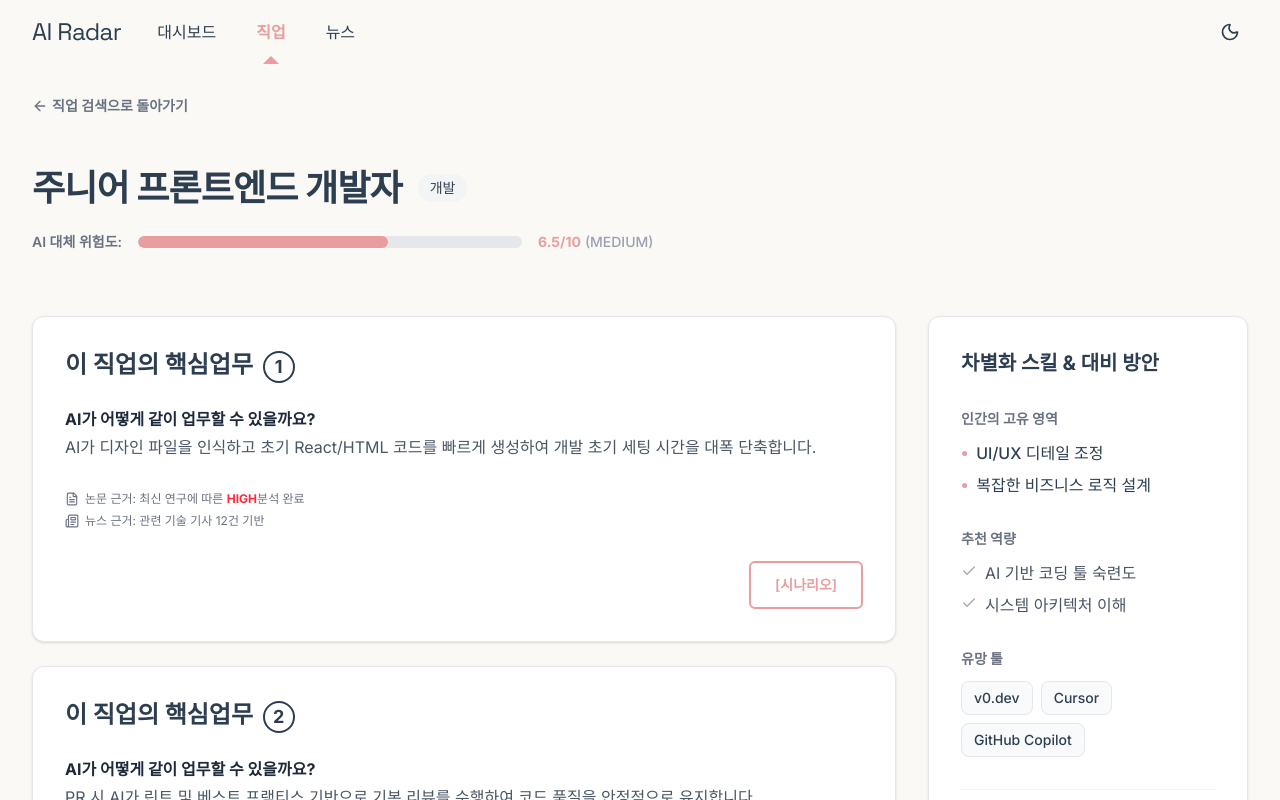
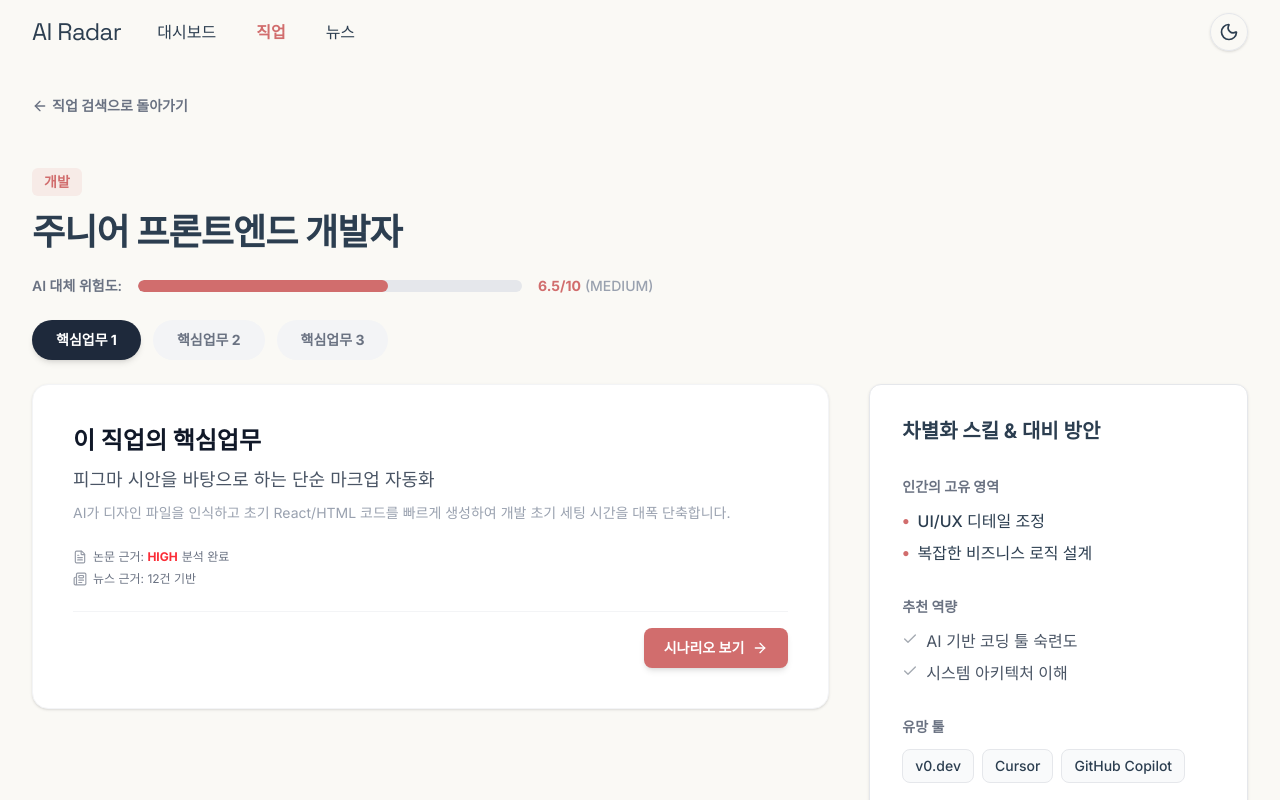
Before and after one commit to ljy0221/AiRadar, a Next.js app in the folder AIRadar/frontend/: page /jobs/1 in a window 1280 px wide. Shown: the top 800 px of the page. Built offline with nearby package versions, Linux system fonts and the light colour scheme.

Commit message:
style/#58-JobUiUpdate
직업 검색 페이지 · 상세 페이지 전반적인 UX/UI 피드백 + 색상 방향 수정

```diff
--- a/AIRadar/frontend/app/globals.css
+++ b/AIRadar/frontend/app/globals.css
@@ -16,7 +16,7 @@
   :root {
     --bg-primary: #FAF9F5;
     --text-primary: #2C3E50;
-    --accent: #E89E9E;
+    --accent: #D16D6D;
   }
 
   /* 다크 모드*/
@@ -155,3 +155,13 @@ nav {
 .animate-scan {
   animation: scan-line 4s linear infinite;
 }
+
+/* Recharts 전역 포커스 테두리 제거 */
+.recharts-wrapper,
+.recharts-surface {
+  outline: none !important;
+}
+
+.recharts-legend-item {
+  cursor: default !important;
+}
--- a/AIRadar/frontend/app/jobs/[id]/page.tsx
+++ b/AIRadar/frontend/app/jobs/[id]/page.tsx
@@ -72,6 +72,7 @@ const jobData = {
 };
 
 export default function JobDetailPage() {
+  const [activeTaskIdx, setActiveTaskIdx] = useState(0);
   const [selectedScenario, setSelectedScenario] = useState<any>(null);
 
   const handleCloseModal = () => setSelectedScenario(null);
@@ -92,24 +93,46 @@ export default function JobDetailPage() {
         aiRiskScore={jobData.aiRiskScore}
       />
 
-      <div className="flex flex-col lg:flex-row gap-8 mt-6">
+      {/* 핵심업무 탭 메뉴 */}
+      <div className="flex flex-wrap gap-3 mb-6 mt-2">
+        {jobData.coreTasks.map((_, idx) => (
+          <button
+            key={idx}
+            onClick={() => setActiveTaskIdx(idx)}
+            className={`px-6 py-2.5 rounded-full text-sm font-bold transition-all ${activeTaskIdx === idx
+              ? 'bg-[#1e293b] text-white shadow-md'
+              : 'bg-gray-100 text-gray-500 hover:bg-gray-200 dark:bg-gray-800 dark:hover:bg-gray-700'
+              }`}
+          >
+            핵심업무 {idx + 1}
+          </button>
+        ))}
+      </div>
 
-        {/* 왼쪽 핵심 업무 리스트 영역 */}
-        <div className="flex-1 flex flex-col gap-6">
-          {jobData.coreTasks.map((task, idx) => (
-            <CoreTaskCard
-              key={idx}
-              number={idx + 1}
-              title={task.title}
-              description={task.description}
-              sources={task.sources}
-              onOpenScenario={() => setSelectedScenario(task.scenario)}
-            />
-          ))}
+      <div className="lg:grid lg:grid-cols-12 gap-10 items-start">
+
+        {/* 왼쪽 핵심 업무 카드 영역 (선택된 탭 내용만 표시) - 비율 9/12 (75%) */}
+        <div className="lg:col-span-8 flex flex-col gap-6">
+          <CoreTaskCard
+            number={activeTaskIdx + 1}
+            title={jobData.coreTasks[activeTaskIdx].title}
+            description={jobData.coreTasks[activeTaskIdx].description}
+            sources={jobData.coreTasks[activeTaskIdx].sources}
+            onOpenScenario={() => setSelectedScenario(jobData.coreTasks[activeTaskIdx].scenario)}
+          />
         </div>
 
-        {/* 오른쪽 스킬 & 대비 방안 영역 */}
-        <div className="w-full lg:w-80 shrink-0">
+        {/* 오른쪽 스킬 & 대비 방안 영역 - 비율 4/12 (33%) -> Wait, 8+4 is 12. Let's try 8:4 first for a clean split like levels.fyi sideboards. */}
+        <div className="hidden lg:block lg:col-span-4 sticky top-28">
+          <SkillPrepCard
+            uniqueSkills={jobData.prepInfo.uniqueSkills}
+            recommendedSkills={jobData.prepInfo.recommendedSkills}
+            tools={jobData.prepInfo.tools}
+          />
+        </div>
+
+        {/* 모바일 화면용 스킬 카드 (그리드 밖이나 아래에 배치) */}
+        <div className="lg:hidden mt-8">
           <SkillPrepCard
             uniqueSkills={jobData.prepInfo.uniqueSkills}
             recommendedSkills={jobData.prepInfo.recommendedSkills}
--- a/AIRadar/frontend/app/jobs/page.tsx
+++ b/AIRadar/frontend/app/jobs/page.tsx
@@ -2,7 +2,7 @@ import { JobSearch } from '@/components/features/jobs/JobSearch';
 
 export default function JobsPage() {
   return (
-    <div className="w-full h-full flex flex-col pt-16 md:pt-32">
+    <div className="w-full h-full flex flex-col">
       <JobSearch />
     </div>
   );
--- a/AIRadar/frontend/components/common/ThemeToggle.tsx
+++ b/AIRadar/frontend/components/common/ThemeToggle.tsx
@@ -20,8 +20,9 @@ export const ThemeToggle = () => {
   return (
     <button
       onClick={() => setTheme(theme === 'dark' ? 'light' : 'dark')}
-      className="p-2 rounded-full hover:bg-gray-200 dark:hover:bg-gray-800 transition-colors flex items-center justify-center text-[var(--color-text-primary)]"
+      className="p-2 rounded-full border border-gray-200 dark:border-gray-700 shadow-sm hover:bg-gray-100 dark:hover:bg-gray-800 transition-all duration-200 flex items-center justify-center text-[var(--color-text-primary)] hover:scale-110 active:scale-95"
       aria-label="테마 변경"
+      title={theme === 'dark' ? '라이트 모드로 전환' : '다크 모드로 전환'}
     >
       {theme === 'dark' ? <Sun className="w-5 h-5" /> : <Moon className="w-5 h-5" />}
     </button>
--- a/AIRadar/frontend/components/features/jobs/CoreTaskCard.tsx
+++ b/AIRadar/frontend/components/features/jobs/CoreTaskCard.tsx
@@ -1,5 +1,4 @@
-import { FileText, Newspaper } from 'lucide-react';
-import { Button } from '@/components/common/Button';
+import { FileText, Newspaper, ArrowRight } from 'lucide-react';
 
 interface Source {
   type: 'paper' | 'news';
@@ -17,33 +16,35 @@ interface CoreTaskCardProps {
 
 export const CoreTaskCard = ({ number, title, description, sources, onOpenScenario }: CoreTaskCardProps) => {
   return (
-    <div className="w-full bg-white dark:bg-[#1a1c2e] border border-gray-200 dark:border-gray-800 rounded-xl p-6 md:p-8 flex flex-col gap-4 shadow-sm hover:shadow-md transition-shadow relative overflow-hidden">
-      <div className="flex items-center gap-2 mb-2">
-        <h3 className="text-xl md:text-2xl font-bold">이 직업의 핵심업무 <span className="inline-flex items-center justify-center w-8 h-8 rounded-full border-2 border-current text-lg ml-1">{number}</span></h3>
+    <div className="w-full bg-white dark:bg-[#1a1c2e] border border-gray-100 dark:border-gray-800 rounded-2xl p-6 md:p-10 flex flex-col gap-6 shadow-sm">
+      <div className="flex flex-col gap-2">
+        <h3 className="text-xl md:text-2xl font-bold text-gray-900 dark:text-white">이 직업의 핵심업무</h3>
+        <p className="text-gray-600 dark:text-gray-400 text-lg leading-relaxed">
+          {title}
+          <span className="block text-sm text-gray-400 mt-2 font-normal leading-relaxed">{description}</span>
+        </p>
       </div>
 
-      <div className="flex flex-col gap-1 mb-2">
-        <h4 className="font-bold text-gray-800 dark:text-gray-200">AI가 어떻게 같이 업무할 수 있을까요?</h4>
-        <p className="text-gray-600 dark:text-gray-400">{description}</p>
-      </div>
-
-      <div className="flex flex-col gap-1.5 text-xs text-gray-500 dark:text-gray-400 mt-2">
+      <div className="flex flex-col gap-1.5 text-xs text-gray-500 dark:text-gray-400">
         {sources.map((src, i) => (
           <div key={i} className="flex items-center gap-1.5">
-             {src.type === 'paper' ? <FileText className="w-3.5 h-3.5" /> : <Newspaper className="w-3.5 h-3.5" />}
-             <span>
-               {src.type === 'paper' ? '논문 근거: 최신 연구에 따른 ' : '뉴스 근거: 관련 기술 기사 '}
-               {src.impact && <span className={`font-bold ${src.impact === 'HIGH' ? 'text-red-500' : 'text-yellow-500'}`}>{src.impact}</span>}
-               {src.text}
-             </span>
+            {src.type === 'paper' ? <FileText className="w-3.5 h-3.5 opacity-70" /> : <Newspaper className="w-3.5 h-3.5 opacity-70" />}
+            <span>
+              {src.type === 'paper' ? '논문 근거: ' : '뉴스 근거: '}
+              {src.impact && <span className={`font-bold mr-1 ${src.impact === 'HIGH' ? 'text-red-500' : 'text-yellow-500'}`}>{src.impact}</span>}
+              {src.text}
+            </span>
           </div>
         ))}
       </div>
 
-      <div className="mt-4 flex justify-end">
-        <Button variant="outline" className="text-sm py-2 px-4 dark:text-[var(--color-text-primary)]" onClick={onOpenScenario}>
-          [시나리오]
-        </Button>
+      <div className="pt-4 border-t border-gray-100 dark:border-gray-800 flex justify-end">
+        <button
+          onClick={onOpenScenario}
+          className="flex items-center gap-2 px-5 py-2.5 bg-[var(--color-accent)] text-white rounded-lg text-sm font-bold hover:opacity-90 transition-all shadow-md active:scale-95"
+        >
+          시나리오 보기 <ArrowRight className="w-4 h-4" />
+        </button>
       </div>
     </div>
   );
--- a/AIRadar/frontend/components/features/jobs/JobHeader.tsx
+++ b/AIRadar/frontend/components/features/jobs/JobHeader.tsx
@@ -6,12 +6,14 @@ interface JobHeaderProps {
 
 export const JobHeader = ({ jobTitle, category, aiRiskScore }: JobHeaderProps) => {
   return (
-    <div className="flex flex-col gap-4 mb-10 w-full mt-8">
-      <div className="flex items-center gap-4">
-        <h1 className="text-3xl md:text-4xl font-bold tracking-tight">{jobTitle}</h1>
-        <span className="px-3 py-1 bg-gray-100 dark:bg-gray-800 text-gray-700 dark:text-gray-300 rounded-full text-sm font-medium">
+    <div className="flex flex-col gap-4 mb-4 w-full mt-8">
+      <div className="flex flex-col items-start gap-4">
+        <span className="px-3 py-1 bg-[var(--color-accent)]/10 text-[var(--color-accent)] rounded-md text-sm font-bold">
           {category}
         </span>
+        <h1 className="text-3xl md:text-4xl font-bold tracking-tight text-[var(--color-text-primary)]">
+          {jobTitle}
+        </h1>
       </div>
 
       <div className="flex items-center gap-4 mt-2">
@@ -25,7 +27,7 @@ export const JobHeader = ({ jobTitle, category, aiRiskScore }: JobHeaderProps) =
         <span className="text-sm font-bold text-[var(--color-accent)]">
           {aiRiskScore.toFixed(1)}/10
           <span className="text-gray-400 font-medium ml-1">
-             ({aiRiskScore >= 7 ? 'HIGH' : aiRiskScore >= 4 ? 'MEDIUM' : 'LOW'})
+            ({aiRiskScore >= 7 ? 'HIGH' : aiRiskScore >= 4 ? 'MEDIUM' : 'LOW'})
           </span>
         </span>
       </div>
--- a/AIRadar/frontend/components/layout/Header.tsx
+++ b/AIRadar/frontend/components/layout/Header.tsx
@@ -59,11 +59,6 @@ export const Header = () => {
                       >
                         {item.name}
                       </Link>
-                      {/* Arrowhead / Caret Indicator (Prominent Style) */}
-                      {isCurrent && (
-                        <div className="absolute bottom-0 left-1/2 -translate-x-1/2 w-0 h-0 border-l-[8px] border-l-transparent border-r-[8px] border-r-transparent border-b-[8px] border-b-[var(--color-accent)] z-50">
-                        </div>
-                      )}
                     </div>
                   );
                 })}
```
Also changed, not shown: AIRadar/frontend/components/features/jobs/JobSearch.tsx (+59 -9 lines), AIRadar/frontend/components/features/jobs/SkillPrepCard.tsx (line endings or trailing spaces), 1 other file (tests, documents, lock files or other folders).
